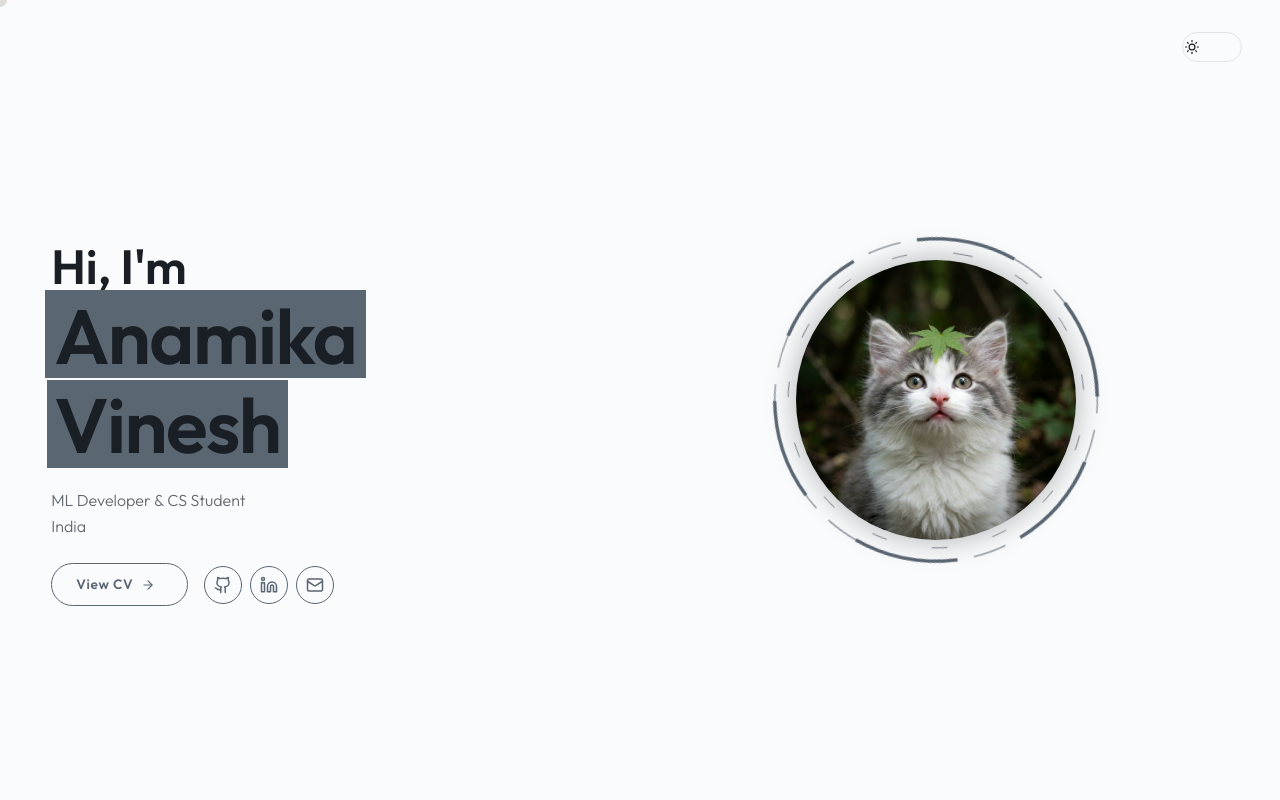
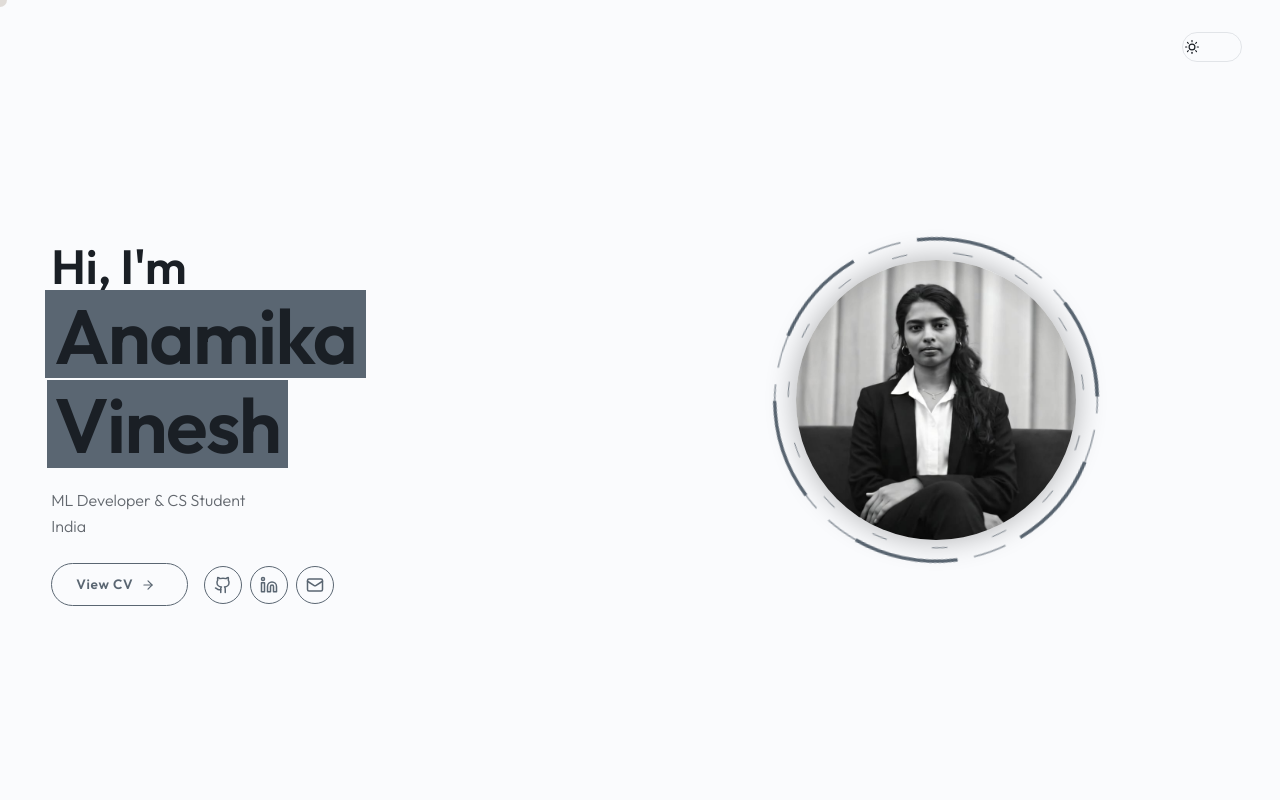
Before and after one commit to iaaamnk/portfolio-website, a React (Vite) app: page / in a window 1280 px wide. Shown: the top 800 px of the page. Built offline with nearby package versions, Linux system fonts and the light colour scheme; a web font is replaced by a local one.

Commit message:
Update profile picture: replaced cat avatar with professional portrait

```diff
--- a/src/components/Hero.jsx
+++ b/src/components/Hero.jsx
@@ -178,7 +178,7 @@ const Hero = () => {
                   </div>
                 ) : (
                   <img
-                    src="/cat_avatar.png"
+                    src="/anamika_profile.png"
                     alt="Anamika Vinesh"
                     style={{ width: '100%', height: '100%', objectFit: 'cover' }}
                     onError={handleImageError}
```
Also changed, not shown: public/anamika_profile.png (added), public/cat_avatar.png (deleted).
